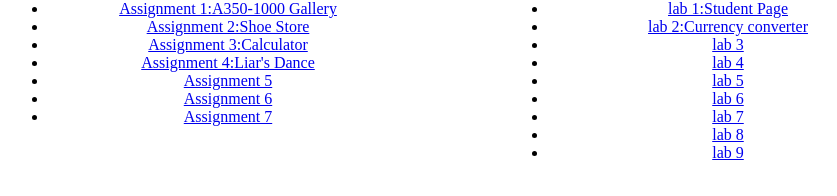
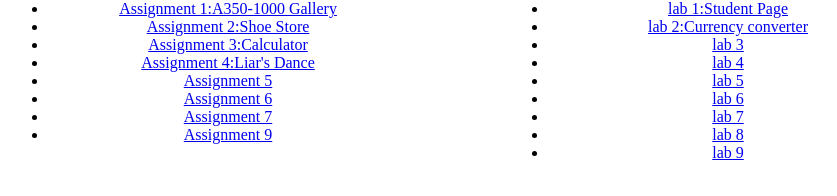
Before and after one commit to uscwebdev/itp301-submissions-JeremyLu1222, a plain HTML site: page index.html in a window 1280 px wide. Shown: the part 232-428 px from the top of the page, without its empty margins (182-1019 px from the left). Drawn offline with Linux system fonts and the light colour scheme.

Commit message:
Update index.html

```diff
--- a/index.html
+++ b/index.html
@@ -51,6 +51,7 @@
 	<li><a href="https://stackblitz.com/edit/react-ntvmps?file=src%2Findex.css" target="blank">Assignment 5</a></li>
 	<li><a href="https://stackblitz.com/edit/react-rsg1bz?file=src%2Findex.js" target="blank">Assignment 6</a></li>
 	<li><a href="https://stackblitz.com/edit/react-uz14zw?file=src%2Findex.js" target="blank">Assignment 7</a></li>
+	<li><a href="https://stackblitz.com/edit/js-rnvlts?file=index.js" target="blank">Assignment 9</a></li>
 </ul>
 	</div>
 	<div class="Lab">
```
